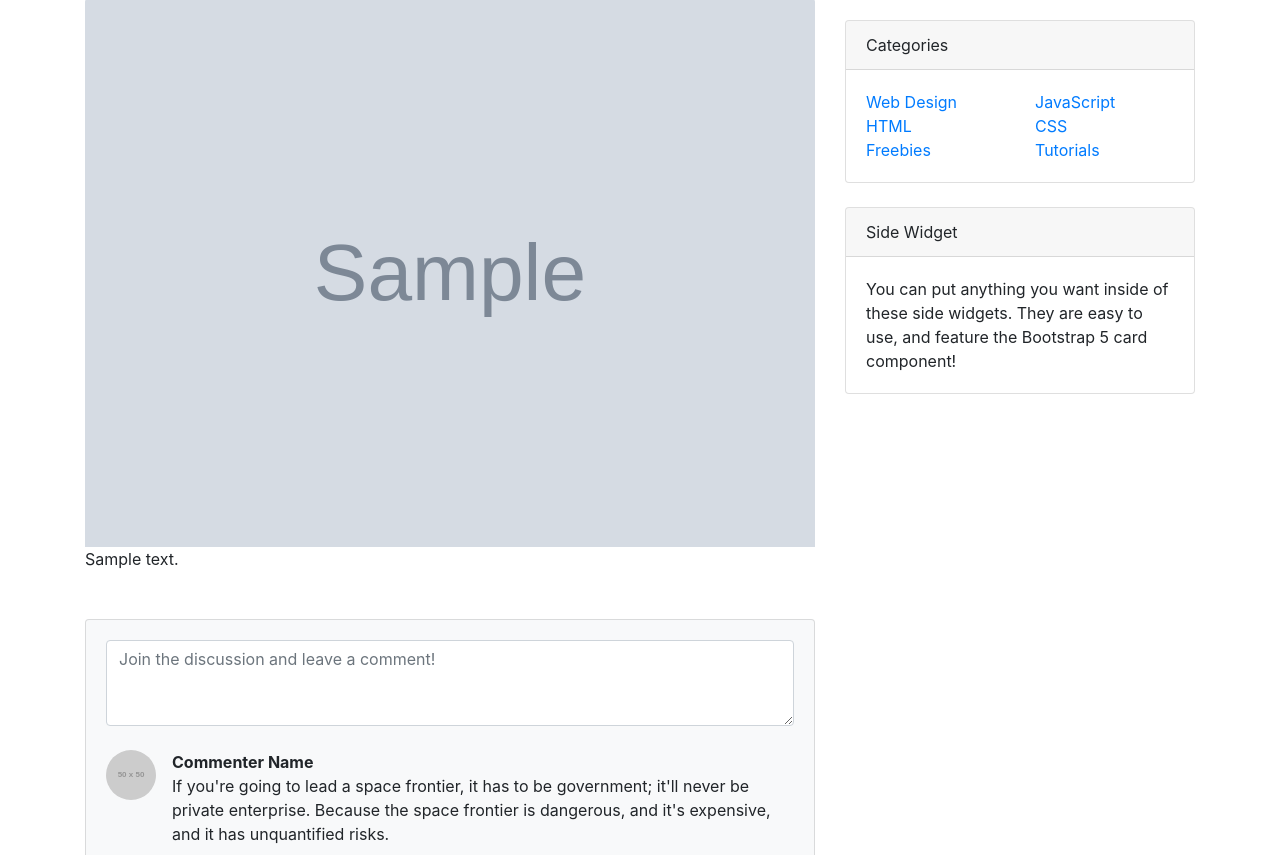
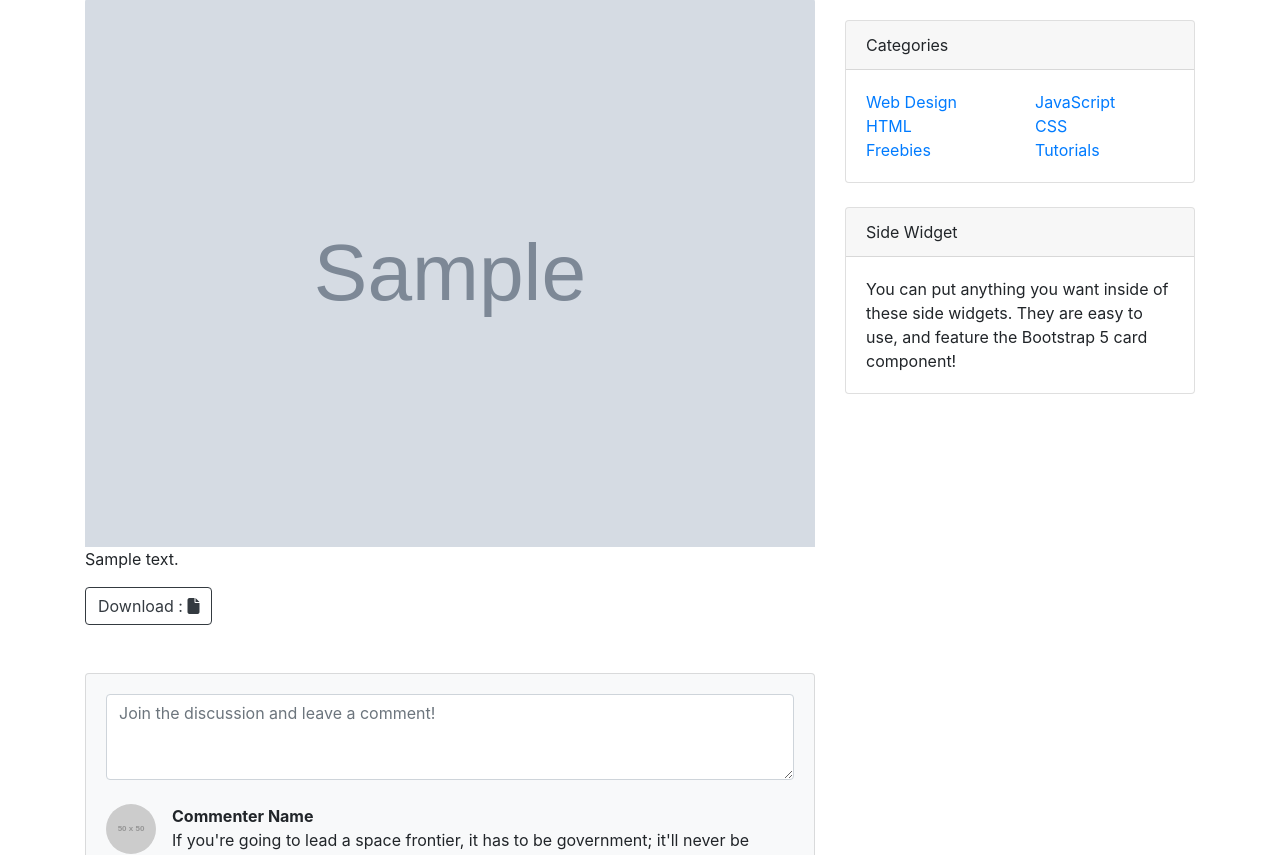
Before and after one commit to skypwk/django, a Django app: page /blog/1/ in a window 1280 px wide. Shown: the part 237-1092 px from the top of the page. Run offline with Django 3.2, Linux system fonts and the light colour scheme; tables that the repository leaves empty hold one stand-in row (values such as "Sample post"); grey boxes marked "Sample" are stand-in pictures; grey boxes labelled with a size stand in for pictures from a placeholder-image service; some libraries are stand-ins or nearby versions.

Commit message:
첨부 파일 있을 경우 포스트 상세 페이지에 다운로드 버튼 출력하기

```diff
--- a/blog/models.py
+++ b/blog/models.py
@@ -1,5 +1,5 @@
 from django.db import models
-
+import os
 
 class Post(models.Model):
     title = models.CharField(max_length=30)
@@ -17,3 +17,9 @@ class Post(models.Model):
 
     def get_absolute_url(self):
         return f'/blog/{self.pk}/'
+
+    def get_file_name(self):
+        return os.path.basename(self.file_upload.name)
+
+    def get_file_ext(self):
+        return self.get_file_name().split('.')[-1]
--- a/blog/templates/blog/post_detail.html
+++ b/blog/templates/blog/post_detail.html
@@ -12,6 +12,7 @@
         <!-- Core theme CSS (includes Bootstrap)-->
         <link href="{% static 'blog/bootstrap/css/styles.css' %}" rel="stylesheet" />
         <link href="{% static 'blog/bootstrap4/css/bootstrap.min.css' %}" rel="stylesheet" type="text/css">
+        <script src="https://kit.fontawesome.com/a3fbf73123.js" crossorigin="anonymous"></script>
 
     </head>
     <body>
@@ -58,6 +59,21 @@
                         <!-- Post content-->
                         <section class="mb-5">
                             <p>{{ post.content }}</p>
+                            {% if post.file_upload %}
+                                <a href="{{ post.file_upload.url }}" class="btn btn-outline-dark" role="button" >
+                                    Download :
+
+                                    {% if post.get_file_ext == 'csv' %}
+                                        <i class="fas fa-file-csv"></i>
+                                    {% elif post.get_file_ext == 'xlsx' or post.get_file_ext == 'xls' %}
+                                        <i class="fas fa-file-excel"></i>
+                                    {% elif post.get_file_ext == 'docx' or post.get_file_ext == 'doc' %}
+                                        <i class="fas fa-file-word"></i>
+                                    {% else %}
+                                        <i class="fas fa-file"></i>
+                                    {% endif %}
+                                </a>
+                            {% endif %}
                         </section>
                     </article>
 
```
